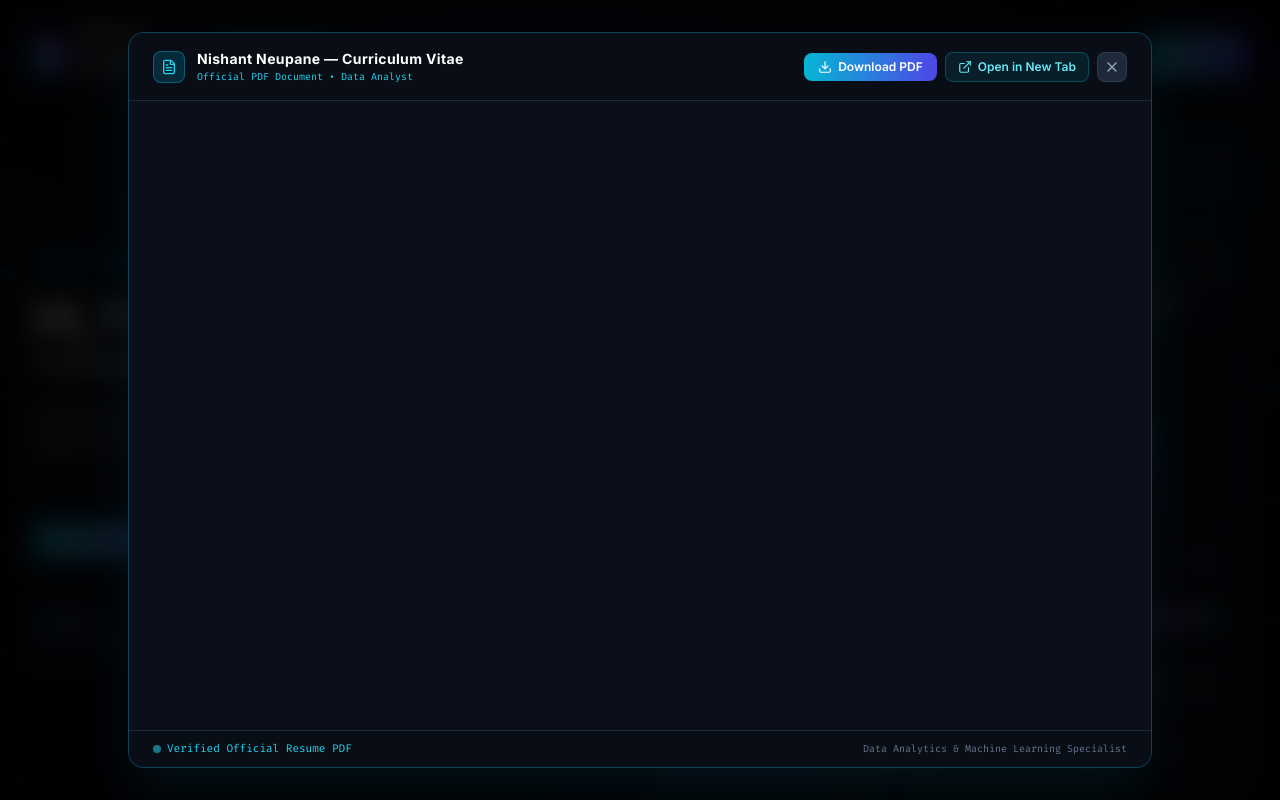
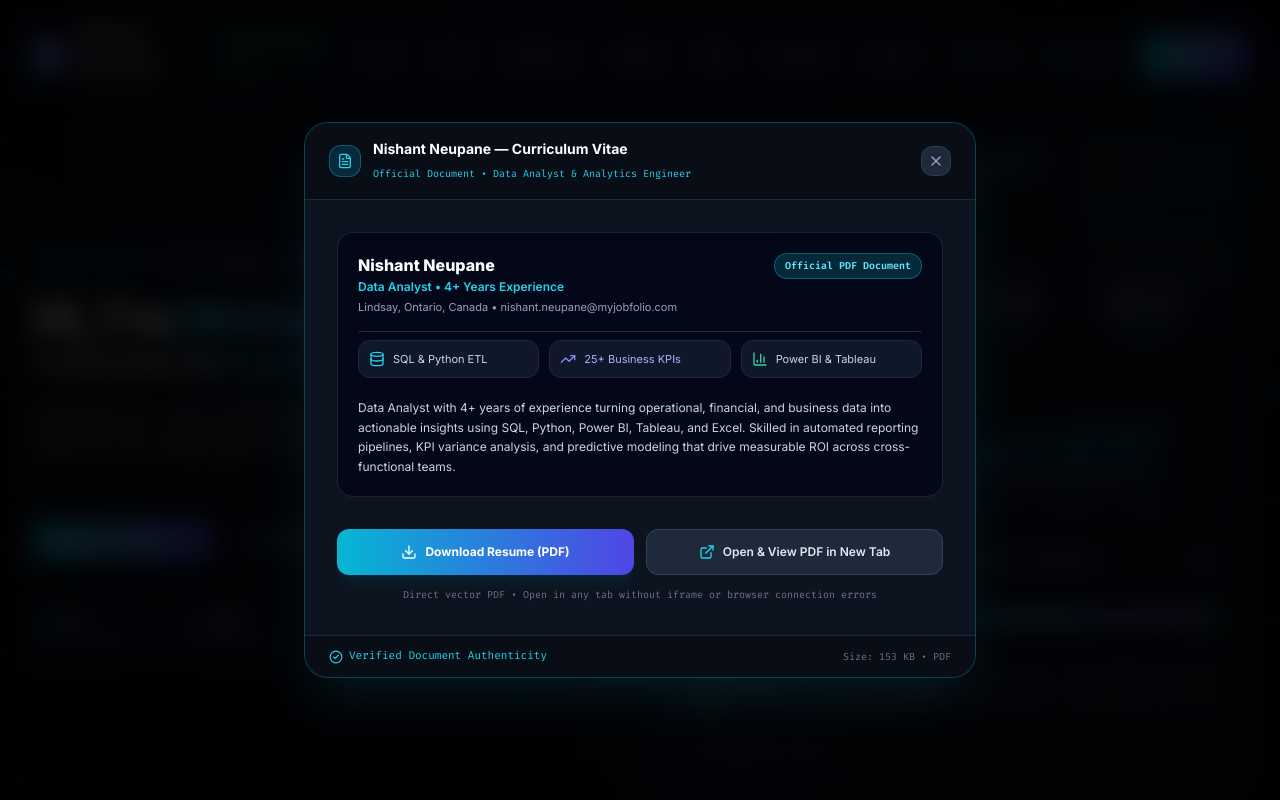
Before and after one commit to npn-nishant/portfolio, a React (Vite) app in the folder frontend/: page / in a window 1280 px wide. Both pictures are taken after a click on the button "Preview". Shown: the top 800 px of the page. Built offline with nearby package versions, Linux system fonts and the light colour scheme.

Commit message:
fix: replace iframe preview with clean document modal and direct pdf actions

```diff
--- a/frontend/src/components/ResumeModal.jsx
+++ b/frontend/src/components/ResumeModal.jsx
@@ -1,5 +1,6 @@
 import React, { useEffect } from "react";
-import { X, Download, ExternalLink, FileText } from "lucide-react";
+import { X, Download, ExternalLink, FileText, CheckCircle2, Database, TrendingUp, BarChart3 } from "lucide-react";
+import { personalInfo } from "../data/portfolioData";
 
 export default function ResumeModal({ onClose }) {
   const resumeUrl = "/Nishant_Neupane_Resume.pdf";
@@ -17,101 +18,119 @@ export default function ResumeModal({ onClose }) {
 
   return (
     <div
-      className="fixed inset-0 z-50 flex items-center justify-center p-3 sm:p-6 bg-black/85 backdrop-blur-md animate-fadeIn cursor-pointer"
+      className="fixed inset-0 z-50 flex items-center justify-center p-4 bg-black/85 backdrop-blur-md animate-fadeIn cursor-pointer"
       onClick={onClose}
     >
-      {/* Modal Wrapper */}
       <div
-        className="relative w-full max-w-5xl h-[92vh] flex flex-col bg-[#0d131f] border border-cyan-500/30 rounded-2xl shadow-2xl shadow-cyan-950/40 text-slate-200 overflow-hidden cursor-default"
+        className="relative w-full max-w-2xl bg-[#0d131f] border border-cyan-500/30 rounded-3xl shadow-2xl shadow-cyan-950/50 overflow-hidden flex flex-col cursor-default"
         onClick={(e) => e.stopPropagation()}
       >
-        {/* Top Control Bar */}
+        {/* Top Header */}
         <div className="flex items-center justify-between px-6 py-4 border-b border-slate-800 bg-[#090d16]/95">
           <div className="flex items-center gap-3">
-            <div className="w-8 h-8 rounded-lg bg-cyan-950/80 border border-cyan-500/40 flex items-center justify-center text-cyan-400 shadow-sm">
+            <div className="w-8 h-8 rounded-xl bg-cyan-950/80 border border-cyan-500/40 flex items-center justify-center text-cyan-400 shadow-sm">
               <FileText className="w-4 h-4" />
             </div>
             <div>
-              <span className="block font-bold text-white text-xs sm:text-sm tracking-wide">
+              <span className="block font-bold text-white text-sm">
                 Nishant Neupane — Curriculum Vitae
               </span>
-              <span className="text-[10px] text-cyan-400 font-mono block">
-                Official PDF Document • Data Analyst
+              <span className="text-[10px] text-cyan-400 font-mono">
+                Official Document • Data Analyst &amp; Analytics Engineer
               </span>
             </div>
           </div>
 
-          <div className="flex items-center gap-2">
+          <button
+            type="button"
+            onClick={onClose}
+            className="p-1.5 rounded-xl bg-slate-800 hover:bg-rose-500/20 text-slate-400 hover:text-rose-400 border border-slate-700/80 hover:border-rose-500/40 transition-colors cursor-pointer"
+            title="Close (Esc)"
+          >
+            <X className="w-4 h-4" />
+          </button>
+        </div>
+
+        {/* Modal Body: Document Card Overview */}
+        <div className="p-6 sm:p-8 space-y-6 text-xs text-slate-300">
+
+          {/* Document Summary Card */}
+          <div className="p-5 rounded-2xl bg-slate-950/80 border border-slate-800/80 space-y-4">
+            <div className="flex items-start justify-between gap-4 flex-wrap">
+              <div>
+                <h3 className="text-base font-extrabold text-white">{personalInfo.name}</h3>
+                <div className="text-cyan-400 font-semibold text-xs mt-0.5">
+                  {personalInfo.role} • 4+ Years Experience
+                </div>
+                <div className="text-slate-400 text-[11px] mt-1">
+                  {personalInfo.location} • {personalInfo.email}
+                </div>
+              </div>
+              <span className="px-2.5 py-1 rounded-full bg-cyan-950/80 border border-cyan-500/40 text-[10px] font-bold text-cyan-300 font-mono">
+                Official PDF Document
+              </span>
+            </div>
+
+            {/* Quick Stats Badges */}
+            <div className="grid grid-cols-1 sm:grid-cols-3 gap-2.5 pt-2 border-t border-slate-800 text-[11px]">
+              <div className="p-2.5 rounded-xl bg-slate-900 border border-slate-800 flex items-center gap-2">
+                <Database className="w-4 h-4 text-cyan-400 shrink-0" />
+                <span>SQL &amp; Python ETL</span>
+              </div>
+              <div className="p-2.5 rounded-xl bg-slate-900 border border-slate-800 flex items-center gap-2 text-indigo-300">
+                <TrendingUp className="w-4 h-4 text-indigo-400 shrink-0" />
+                <span>25+ Business KPIs</span>
+              </div>
+              <div className="p-2.5 rounded-xl bg-slate-900 border border-slate-800 flex items-center gap-2">
+                <BarChart3 className="w-4 h-4 text-emerald-400 shrink-0" />
+                <span>Power BI &amp; Tableau</span>
+              </div>
+            </div>
+
+            {/* Professional Summary */}
+            <p className="text-slate-300 text-xs leading-relaxed pt-1">
+              {personalInfo.summary}
+            </p>
+          </div>
+
+          {/* Direct Actions: Download & Open in New Tab */}
+          <div className="space-y-3 pt-2">
+            <div className="grid grid-cols-1 sm:grid-cols-2 gap-3">
               <a
                 href={resumeUrl}
                 download="Nishant_Neupane_Resume.pdf"
-              className="px-3.5 py-1.5 text-xs font-semibold rounded-lg bg-gradient-to-r from-cyan-500 to-indigo-600 hover:from-cyan-400 hover:to-indigo-500 text-white shadow-sm flex items-center gap-1.5 transition-all cursor-pointer"
-              title="Download PDF directly"
+                className="py-3.5 px-4 rounded-xl bg-gradient-to-r from-cyan-500 to-indigo-600 hover:from-cyan-400 hover:to-indigo-500 text-white font-bold text-xs flex items-center justify-center gap-2 shadow-lg shadow-cyan-950/50 transition cursor-pointer"
               >
-              <Download className="w-3.5 h-3.5" />
-              <span>Download PDF</span>
+                <Download className="w-4 h-4" />
+                <span>Download Resume (PDF)</span>
               </a>
 
               <a
                 href={resumeUrl}
                 target="_blank"
                 rel="noreferrer"
-              className="hidden sm:flex px-3 py-1.5 text-xs font-semibold rounded-lg bg-cyan-500/10 hover:bg-cyan-500/20 text-cyan-300 border border-cyan-500/30 transition-colors items-center gap-1.5 cursor-pointer"
-              title="Open full PDF in a new tab"
+                className="py-3.5 px-4 rounded-xl bg-slate-800 hover:bg-slate-700 text-slate-200 hover:text-white font-semibold text-xs flex items-center justify-center gap-2 border border-slate-700 transition cursor-pointer"
               >
-              <ExternalLink className="w-3.5 h-3.5" />
-              <span>Open in New Tab</span>
+                <ExternalLink className="w-4 h-4 text-cyan-400" />
+                <span>Open &amp; View PDF in New Tab</span>
               </a>
-
-            <button
-              type="button"
-              onClick={onClose}
-              className="p-1.5 rounded-lg bg-slate-800 hover:bg-rose-500/20 text-slate-400 hover:text-rose-400 border border-slate-700/80 hover:border-rose-500/40 transition-colors cursor-pointer"
-              aria-label="Close resume preview"
-              title="Close (Esc)"
-            >
-              <X className="w-4 h-4" />
-            </button>
-          </div>
             </div>
 
-        {/* Clean PDF Document Embed — Authentic PDF, No Broken Pages */}
-        <div className="flex-1 w-full h-full bg-[#080c14] relative overflow-hidden flex flex-col">
-          <object
-            data={`${resumeUrl}#toolbar=0&navpanes=0&view=FitH`}
-            type="application/pdf"
-            className="w-full h-full flex-1"
-          >
-            {/* Fallback iframe */}
-            <iframe
-              src={`${resumeUrl}#toolbar=0&navpanes=0&view=FitH`}
-              title="Nishant Neupane Resume Preview"
-              className="w-full h-full flex-1 border-0"
-            >
-              <div className="p-8 text-center text-slate-300 space-y-3 flex flex-col items-center justify-center h-full">
-                <FileText className="w-10 h-10 text-cyan-400 mb-2" />
-                <p className="text-sm">Nishant Neupane — Data Analyst Resume</p>
-                <a
-                  href={resumeUrl}
-                  download="Nishant_Neupane_Resume.pdf"
-                  className="inline-flex items-center gap-2 px-5 py-2.5 rounded-xl bg-cyan-600 hover:bg-cyan-500 text-white font-bold text-xs shadow-lg transition"
-                >
-                  <Download className="w-4 h-4" />
-                  <span>Download Resume PDF Directly</span>
-                </a>
+            <p className="text-[10px] text-slate-500 text-center font-mono">
+              Direct vector PDF • Open in any tab without iframe or browser connection errors
+            </p>
           </div>
-            </iframe>
-          </object>
+
         </div>
 
         {/* Bottom Status Strip */}
-        <div className="px-6 py-2.5 border-t border-slate-800 bg-[#090d16] flex items-center justify-between text-[11px] text-slate-400">
-          <span className="flex items-center gap-1.5 text-cyan-400 font-mono">
-            <span className="w-2 h-2 rounded-full bg-cyan-400 animate-pulse"></span>
-            <span>Verified Official Resume PDF</span>
+        <div className="px-6 py-3 border-t border-slate-800 bg-[#090d16] flex items-center justify-between text-[11px] text-slate-400 font-mono">
+          <span className="flex items-center gap-1.5 text-cyan-400">
+            <CheckCircle2 className="w-3.5 h-3.5" />
+            <span>Verified Document Authenticity</span>
           </span>
-          <span className="text-slate-500 font-mono text-[10px]">
-            Data Analytics &amp; Machine Learning Specialist
+          <span className="text-slate-500 text-[10px]">
+            Size: 153 KB • PDF
           </span>
         </div>
 
```
Lines whose indentation alone changed are shown as unchanged.
